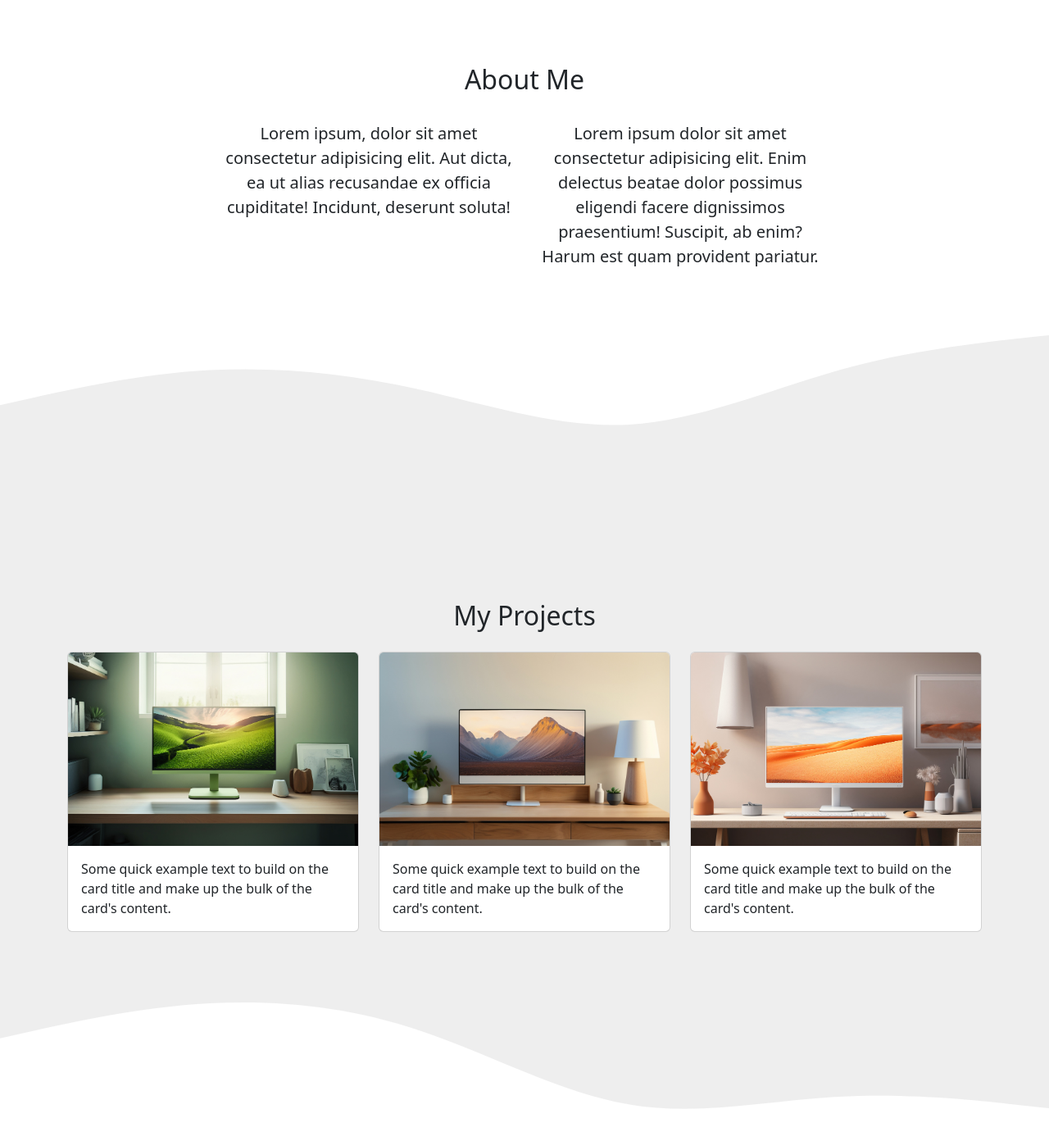
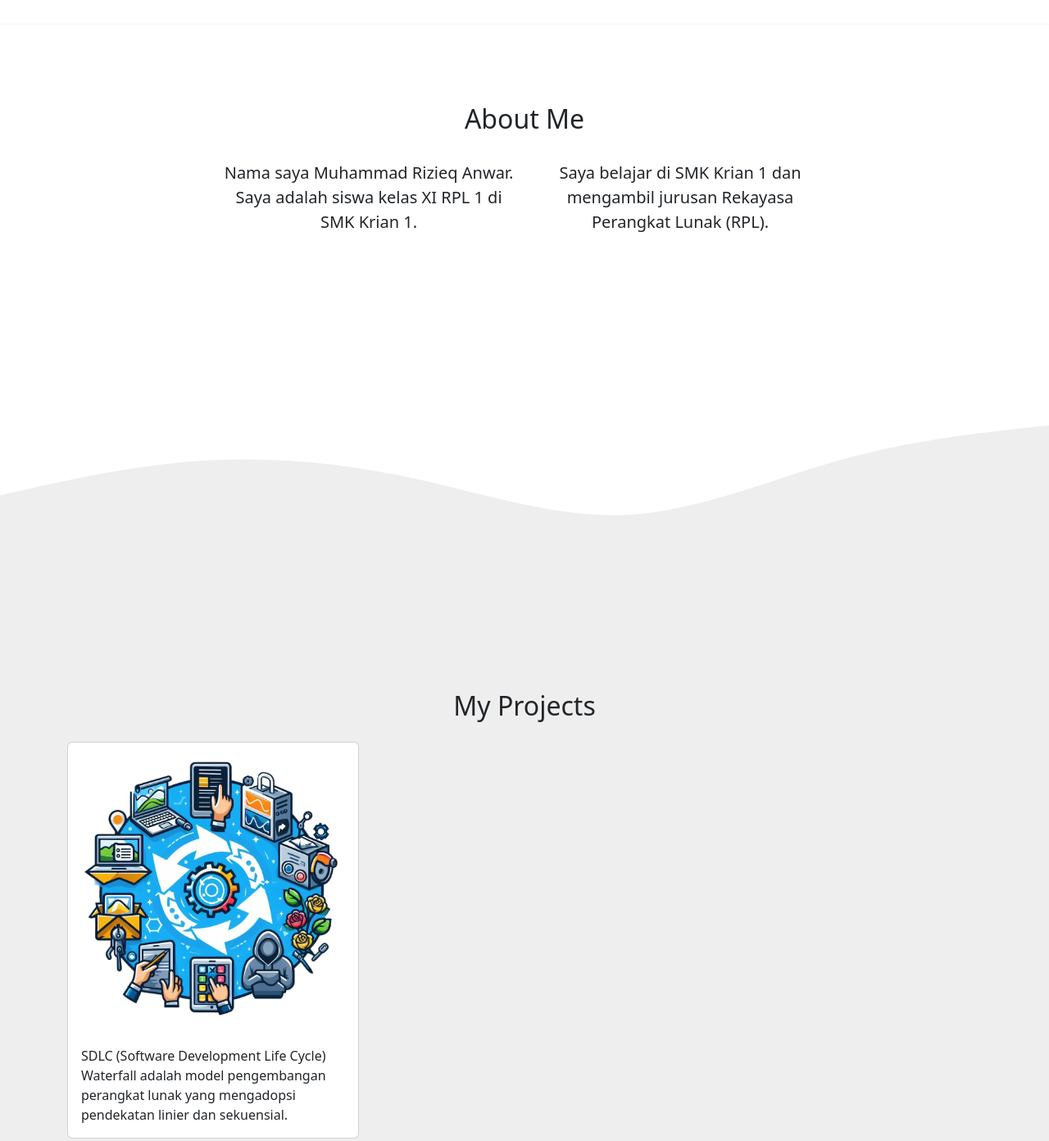
Before and after one commit to kebsixx/Porto, a plain HTML site: page index.html in a window 1280 px wide. Shown: the part 720-2112 px from the top of the page at 82% size. Drawn offline with nearby package versions, Linux system fonts and the light colour scheme.

Commit message:
first commit

```diff
--- a/index.html
+++ b/index.html
@@ -19,7 +19,7 @@
         <div class="collapse navbar-collapse" id="navbarNavDropdown">
           <ul class="navbar-nav ms-auto">
             <li class="nav-item">
-              <a class="nav-link active" aria-current="page" href="#home">Home</a>
+              <a class="nav-link" aria-current="page" href="#home">Home</a>
             </li>
             <li class="nav-item">
               <a class="nav-link" href="#about">About</a>
@@ -61,15 +61,15 @@
 
     <!-- about -->
     <section id="about">
-      <div class="container mb-4">
+      <div class="container mb-5">
         <div class="row text-center">
           <div class="col mb-4">
             <h2>About Me</h2>
           </div>
         </div>
         <div class="row justify-content-center fs-5 text-center">
-          <div class="col-md-4">Lorem ipsum, dolor sit amet consectetur adipisicing elit. Aut dicta, ea ut alias recusandae ex officia cupiditate! Incidunt, deserunt soluta!</div>
-          <div class="col-md-4">Lorem ipsum dolor sit amet consectetur adipisicing elit. Enim delectus beatae dolor possimus eligendi facere dignissimos praesentium! Suscipit, ab enim? Harum est quam provident pariatur.</div>
+          <div class="col-md-4">Nama saya Muhammad Rizieq Anwar. Saya adalah siswa kelas XI RPL 1 di SMK Krian 1.</div>
+          <div class="col-md-4">Saya belajar di SMK Krian 1 dan mengambil jurusan Rekayasa Perangkat Lunak (RPL).</div>
         </div>
       </div>
       <svg xmlns="http://www.w3.org/2000/svg" viewBox="0 0 1440 320">
@@ -93,13 +93,15 @@
         <div class="row">
           <div class="col-md-4 mb-3">
             <div class="card">
-              <img src="img/projects/1.jpg" class="card-img-top" alt="Project 1" />
+              <a href="https://kebsixx.github.io/SDLC-waterfall/">
+                <img src="img/projects/waterfall.png" class="card-img-top" alt="Project 1" />
+              </a>
               <div class="card-body">
-                <p class="card-text">Some quick example text to build on the card title and make up the bulk of the card's content.</p>
+                <p class="card-text">SDLC (Software Development Life Cycle) Waterfall adalah model pengembangan perangkat lunak yang mengadopsi pendekatan linier dan sekuensial.</p>
               </div>
             </div>
           </div>
-          <div class="col-md-4 mb-3">
+          <!-- <div class="col-md-4 mb-3">
             <div class="card">
               <img src="img/projects/2.jpg" class="card-img-top" alt="Project 2" />
               <div class="card-body">
@@ -114,7 +116,7 @@
                 <p class="card-text">Some quick example text to build on the card title and make up the bulk of the card's content.</p>
               </div>
             </div>
-          </div>
+          </div> -->
         </div>
       </div>
       <svg xmlns="http://www.w3.org/2000/svg" viewBox="0 0 1440 320">
@@ -137,7 +139,7 @@
         </div>
       </div>
       <div class="row justify-content-center">
-        <div class="col-sm-4">
+        <div class="col-10 col-sm-4">
           <form>
             <div class="mb-3">
               <label for="name" class="form-label">Nama</label>
@@ -167,7 +169,7 @@
 
     <!-- footer -->
     <footer class="text-center pb-5" style="background-color: #eee">
-      <p>Created with <i class="bi bi-suit-heart-fill"></i> by <a href="https://www.instagram.com/ziq.anw/" class="text-dark">Rizieq Anwar</a></p>
+      <p>Created by <a href="https://www.instagram.com/ziq.anw/" class="text-dark">Rizieq Anwar</a></p>
     </footer>
     <!-- footer end -->
 
--- a/style.css
+++ b/style.css
@@ -1,5 +1,5 @@
 .jumbotron {
-  padding-top: 6rem;
+  padding-top: 9rem;
   background-color: #eeeeee;
 }
 
@@ -7,6 +7,14 @@
   background-color: #eeeeee;
 }
 
+#project .container {
+  padding-bottom: 6rem;
+}
+
+#about .container {
+  padding-bottom: 8rem;
+}
+
 section {
   padding-top: 6rem;
 }
```
Also changed, not shown: img/projects/waterfall.png (added).
